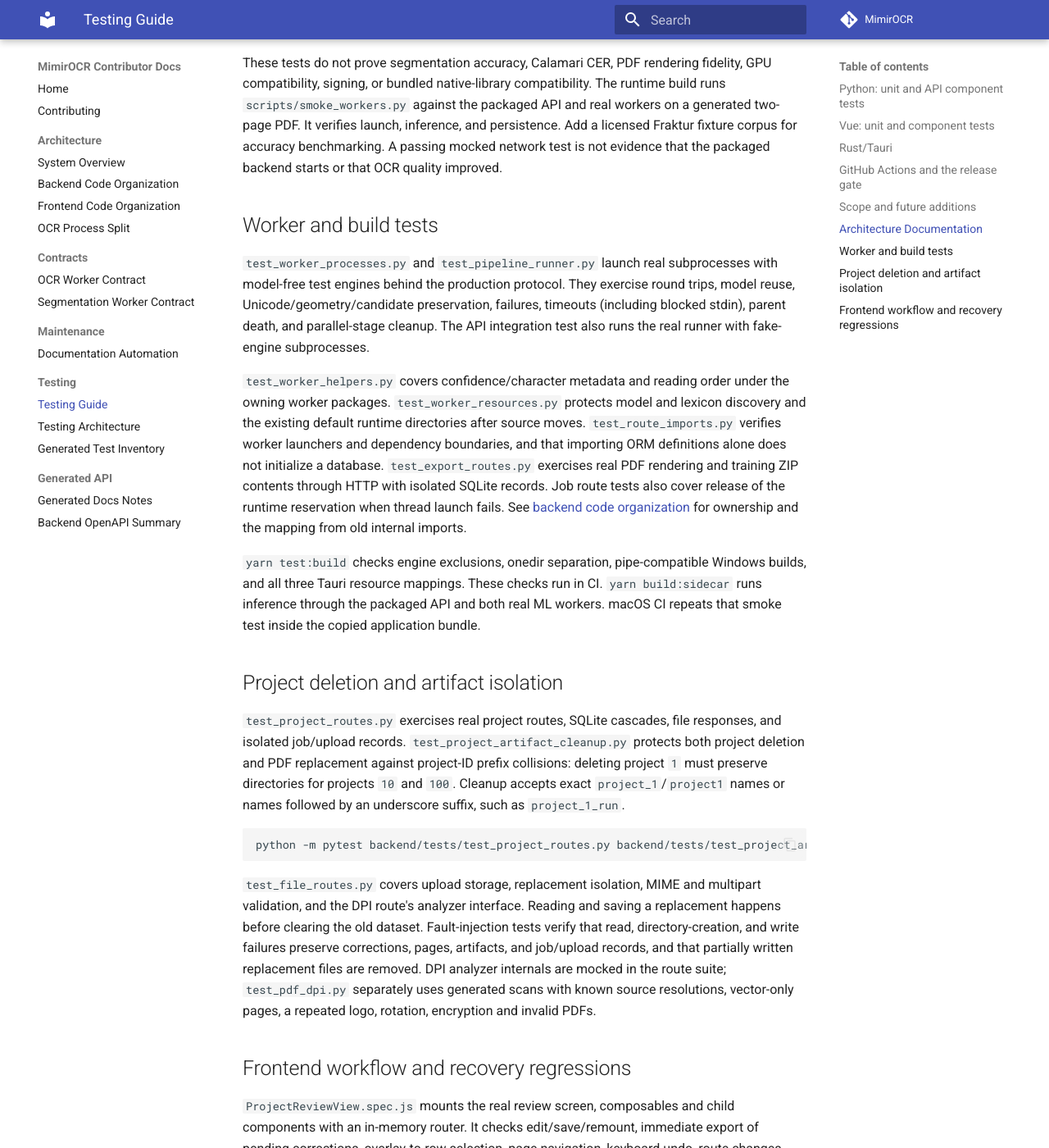
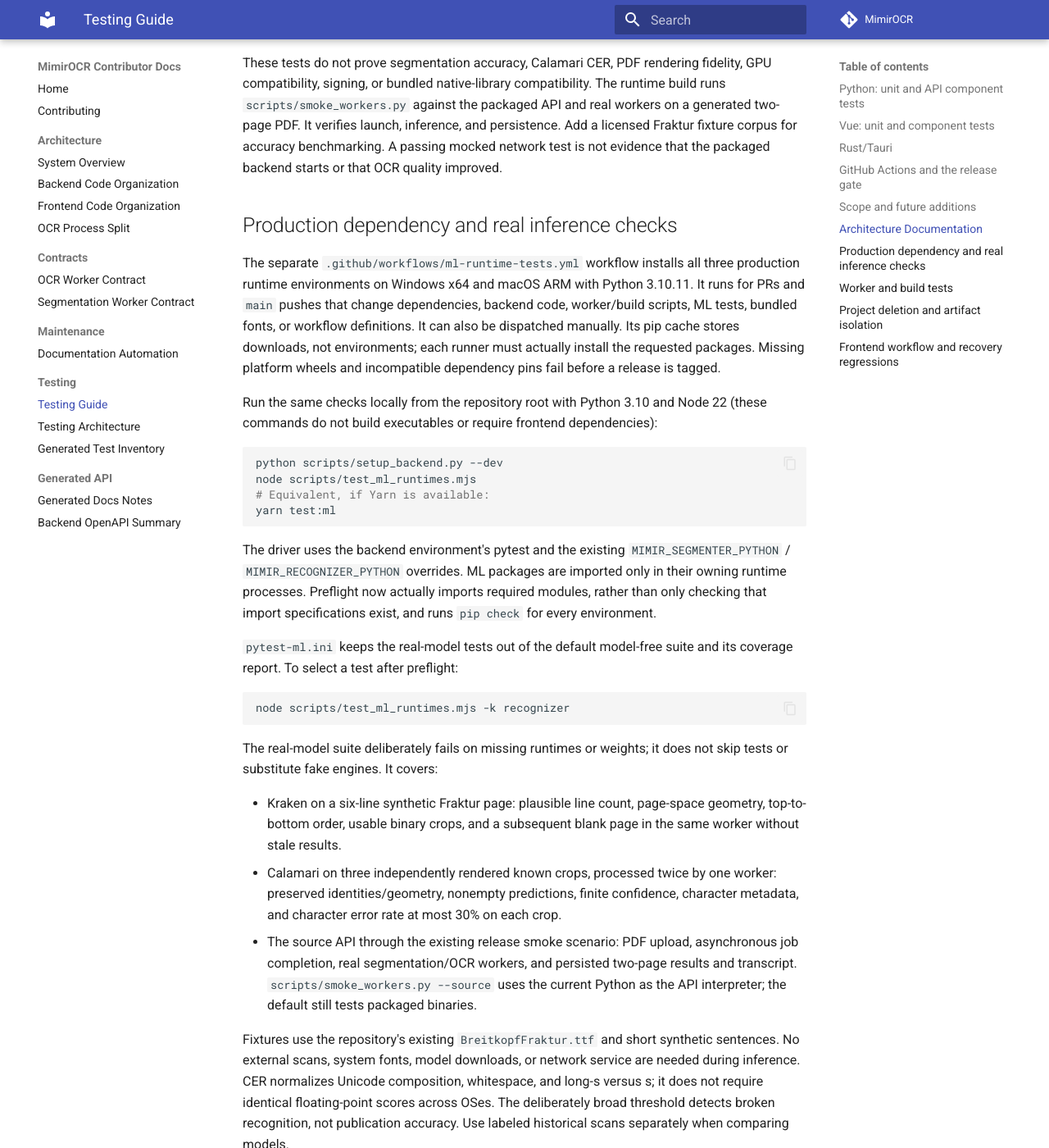
Before and after one commit to mrogness/MimirOCR, an MkDocs documentation site: the page built from docs/testing.md, in a window 1280 px wide and 1400 px high, scrolled down 3198 px. Shown: the whole window at 82% size. Built offline with MkDocs 1.6.1 and Material for MkDocs 9.7.7, drawn with Linux system fonts in a browser that asks for light colours; comment, search, counter and statistics services are not loaded; some of the changed text lies outside the part shown.

Commit message:
Added tests that use real ml workflows in order to force dependabot to see when bumbed dependencies cause issues.

````diff
--- a/docs/testing.md
+++ b/docs/testing.md
@@ -105,8 +105,8 @@ run on macOS and Windows. Coverage and JUnit reports are uploaded even if tests
 fail. These checks need no release secrets or model downloads.
 
 The tag-triggered `build-artifacts.yml` calls this exact same workflow from the
-tag's commit. Both packaging jobs have `needs: tests`, so a failed test job blocks
-both builds and, transitively, their release uploads. There is no independent tag
+tag's commit. Both packaging jobs require the model-free and ML runtime gates,
+so a failed test job blocks both builds and, transitively, their release uploads. There is no independent tag
 trigger in `tests.yml`, avoiding duplicate test runs for a release tag. Merge the
 workflow changes **before creating the next release tag**; old tags do not acquire
 new workflow definitions.
@@ -144,6 +144,74 @@ The runtime build runs `scripts/smoke_workers.py` against the packaged API and
 real workers on a generated two-page PDF. It verifies launch, inference, and
 persistence. Add a licensed Fraktur fixture corpus for accuracy benchmarking. A passing mocked network test is not evidence that
 the packaged backend starts or that OCR quality improved.
+
+## Production dependency and real inference checks
+
+The separate `.github/workflows/ml-runtime-tests.yml` workflow installs all
+three production runtime environments on Windows x64 and macOS ARM with Python
+3.10.11. It runs for PRs and `main` pushes that change dependencies, backend code,
+worker/build scripts, ML tests, bundled fonts, or workflow definitions. It can
+also be dispatched manually. Its pip cache stores downloads, not environments;
+each runner must actually install the requested packages. Missing platform
+wheels and incompatible dependency pins fail before a release is tagged.
+
+Run the same checks locally from the repository root with Python 3.10 and Node
+22 (these commands do not build executables or require frontend dependencies):
+
+```sh
+python scripts/setup_backend.py --dev
+node scripts/test_ml_runtimes.mjs
+# Equivalent, if Yarn is available:
+yarn test:ml
+```
+
+The driver uses the backend environment's pytest and the existing
+`MIMIR_SEGMENTER_PYTHON` / `MIMIR_RECOGNIZER_PYTHON` overrides. ML packages are
+imported only in their owning runtime processes. Preflight now actually imports
+required modules, rather than only checking that import specifications exist,
+and runs `pip check` for every environment.
+
+`pytest-ml.ini` keeps the real-model tests out of the default model-free
+suite and its coverage report. To select a test after preflight:
+
+```sh
+node scripts/test_ml_runtimes.mjs -k recognizer
+```
+
+The real-model suite deliberately fails on missing runtimes or weights; it does
+not skip tests or substitute fake engines. It covers:
+
+- Kraken on a six-line synthetic Fraktur page: plausible line count, page-space
+  geometry, top-to-bottom order, usable binary crops, and a subsequent blank
+  page in the same worker without stale results.
+- Calamari on three independently rendered known crops, processed twice by one
+  worker: preserved identities/geometry, nonempty predictions, finite confidence,
+  character metadata, and character error rate at most 30% on each crop.
+- The source API through the existing release smoke scenario: PDF upload,
+  asynchronous job completion, real segmentation/OCR workers, and persisted
+  two-page results and transcript. `scripts/smoke_workers.py --source` uses the
+  current Python as the API interpreter; the default still tests packaged binaries.
+
+Fixtures use the repository's existing `BreitkopfFraktur.ttf` and short synthetic
+sentences. No external scans, system fonts, model downloads, or network service
+are needed during inference. CER normalizes Unicode composition, whitespace, and
+long-s versus s; it does not require identical floating-point scores across OSes.
+The deliberately broad threshold detects broken recognition, not publication
+accuracy. Use labeled historical scans separately when comparing models.
+
+Workers run on CPU with bounded request timeouts, temporary data directories and
+explicit cleanup. Test reports and API diagnostics are written under
+`test-results/ml/` and uploaded even when the inference step fails.
+
+The release workflow calls these checks as a reusable gate, independently of
+the model-free test gate. Both must pass before either packaging job starts;
+the packaged smoke test still runs after bundling. These changes therefore
+check source/runtime compatibility early and bundled resources at release time.
+
+The ML workflow uses path filters. If configuring it as a required branch check,
+remove those filters or use a repository-level required-check gate that handles
+unrelated changes; GitHub does not complete a path-filtered workflow that never
+starts. The ordinary model-free checks continue on every PR.
 
 ## Worker and build tests
 
--- a/package.json
+++ b/package.json
@@ -24,7 +24,8 @@
     "package:mac": "yarn sidecar:preflight && yarn build:sidecar && node scripts/package_desktop.mjs darwin",
     "package:windows": "yarn sidecar:preflight && yarn build:sidecar && node scripts/package_desktop.mjs win32",
     "backend:setup": "python scripts/setup_backend.py --dev",
-    "test:build": "node --test scripts/tests/*.test.mjs"
+    "test:build": "node --test scripts/tests/*.test.mjs",
+    "test:ml": "node scripts/test_ml_runtimes.mjs"
   },
   "dependencies": {
     "@floating-ui/vue": "^2.0.1",
````
Also changed, not shown: 7 other files.
